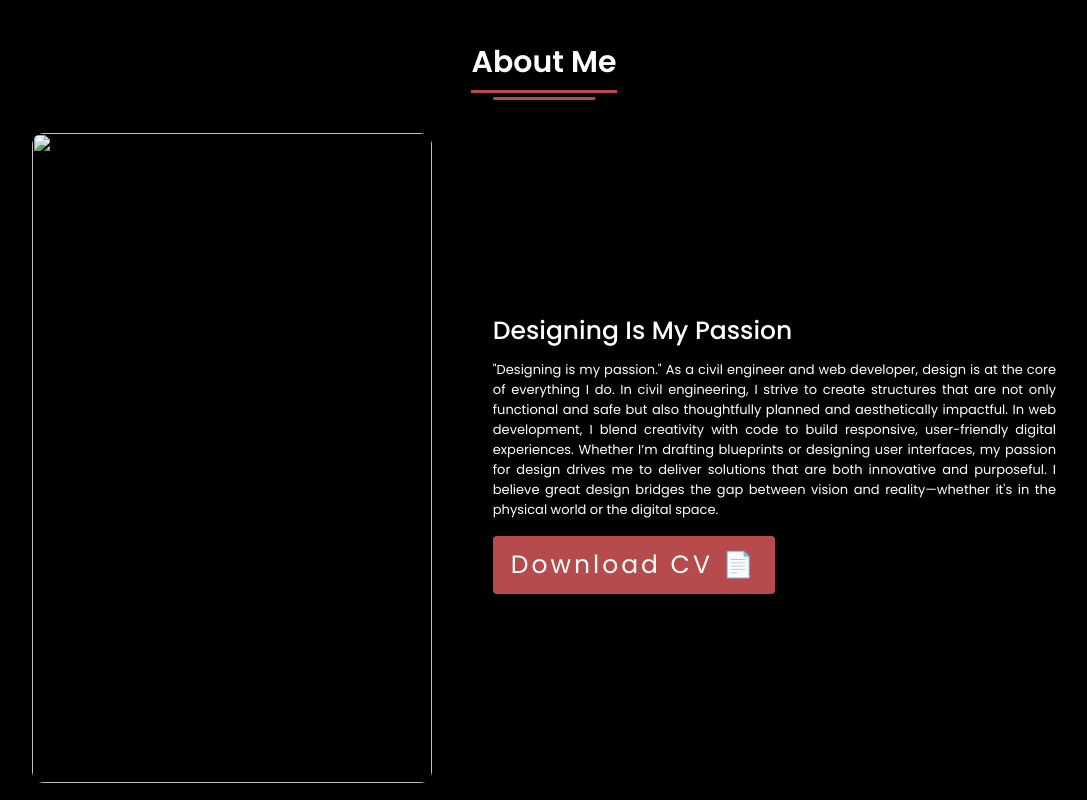
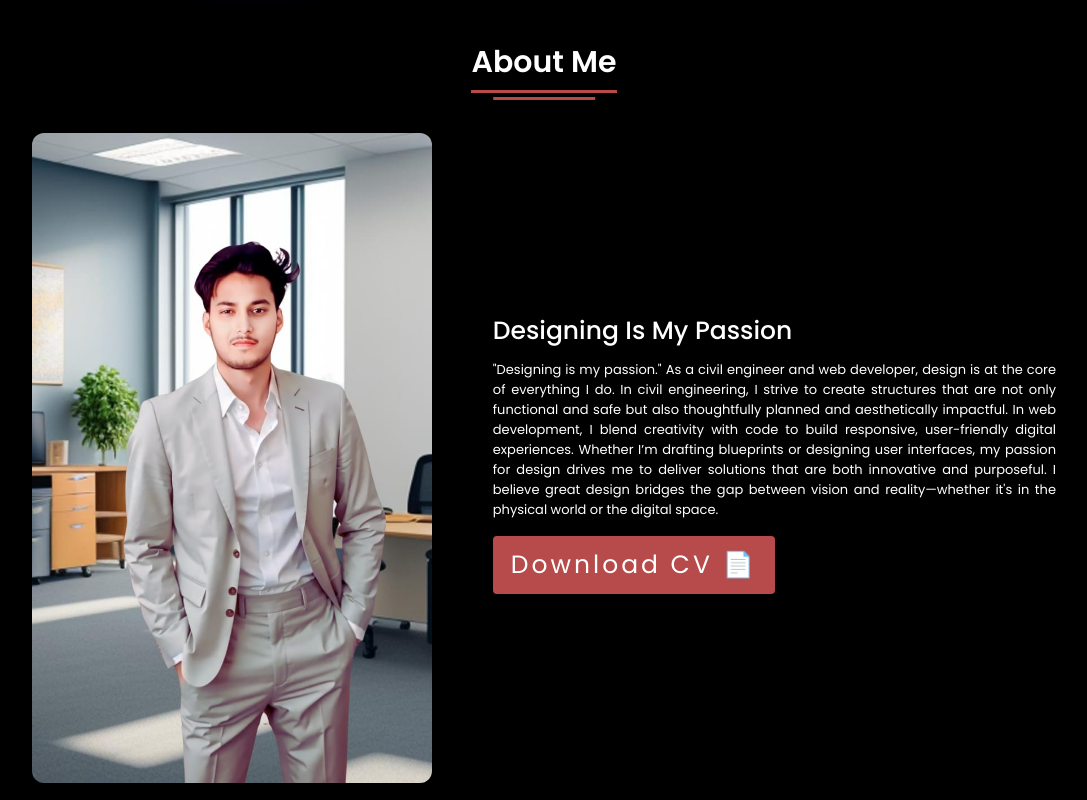
Before and after one commit to billybutcherfky/myprofile, a plain HTML site: page index.html in a window 1280 px wide. Shown: the part 760-1560 px from the top of the page, without its empty margins (96-1183 px from the left). Drawn offline with nearby package versions, Linux system fonts and the light colour scheme; no server answers.

Commit message:
Update index.html

```diff
--- a/index.html
+++ b/index.html
@@ -71,7 +71,7 @@
         <div class="title" data-aos="fade-up" data-aos-duration="1100"><span>About Me</span></div>
         <div class="about-details">
           <div class="left" data-aos="fade-right" data-aos-duration="1100" data-aos-delay="100">
-            <img src="formal ani.jpg" alt="" />
+            <img src="formal a.jpg" alt="" />
           </div>
           <div class="right" >
             <div class="topic" data-aos="fade-left" data-aos-duration="1100" data-aos-delay="200">Designing Is My Passion</div>
```
